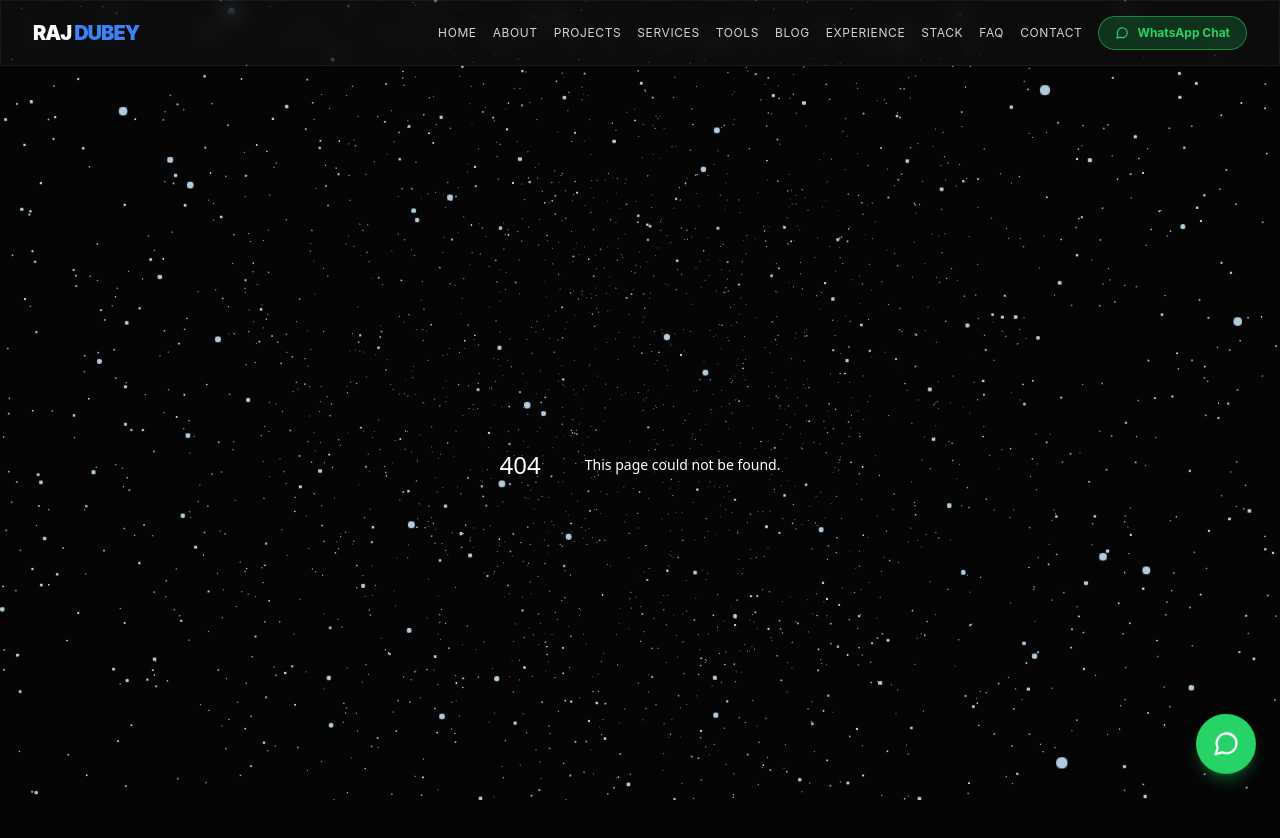
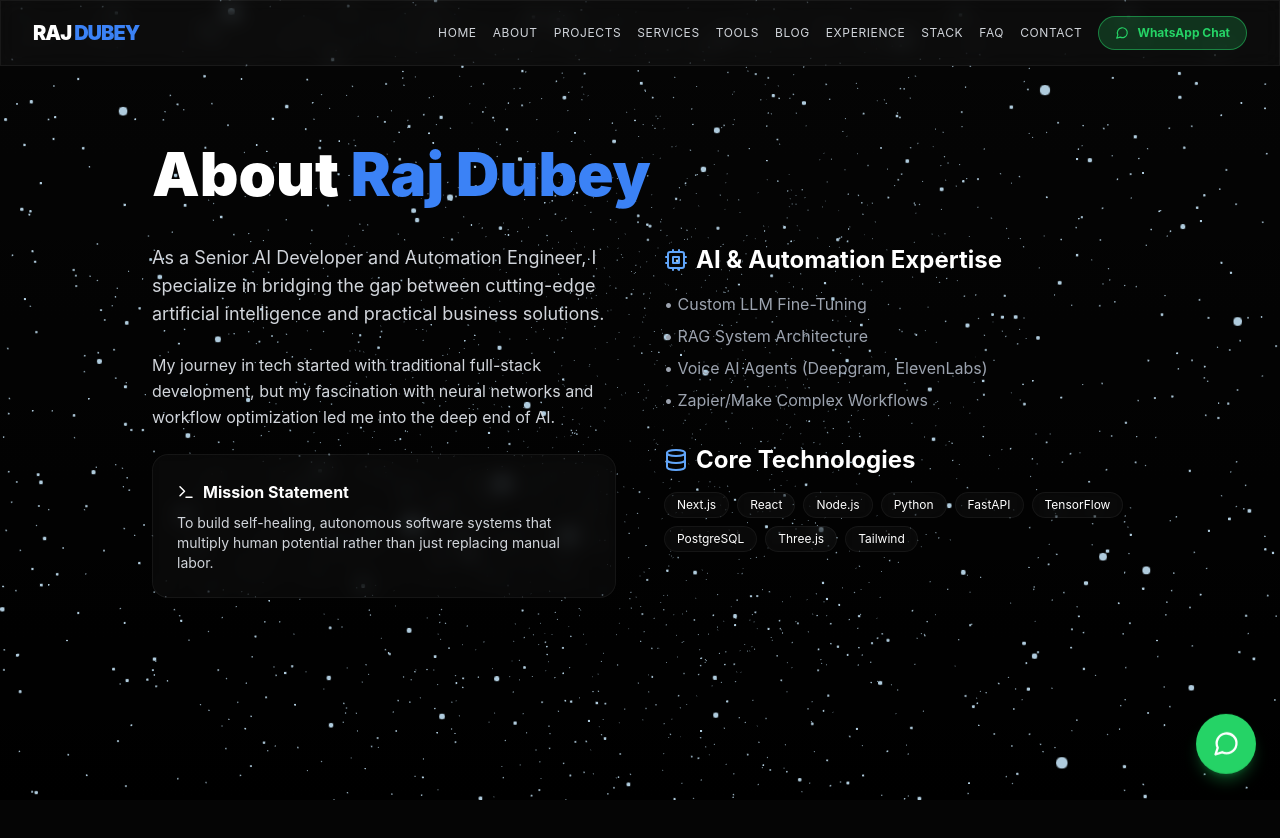
Before and after one commit to rajr432/novaforge-app-1773338656768, a Next.js app: page /about in a window 1280 px wide. Before the commit this address had no page. Shown: the top 838 px of the page. After the commit the page ends 800 px from the top, so only its background shows below. Built offline with nearby package versions, Linux system fonts and the light colour scheme.

Commit message:
Initial commit from NovaForge: app/about/page.tsx

```diff
--- /dev/null
+++ b/app/about/page.tsx
@@ -0,0 +1,44 @@
+import { Terminal, Database, Cpu } from 'lucide-react';
+
+export default function About() {
+  return (
+    <div className="max-w-5xl mx-auto p-6 py-20">
+      <h1 className="text-4xl md:text-6xl font-black mb-10">About <span className="text-blue-500">Raj Dubey</span></h1>
+
+      <div className="grid md:grid-cols-2 gap-12">
+        <div className="space-y-6 text-gray-300 leading-relaxed">
+          <p className="text-lg">
+            As a Senior AI Developer and Automation Engineer, I specialize in bridging the gap between cutting-edge artificial intelligence and practical business solutions.
+          </p>
+          <p>
+            My journey in tech started with traditional full-stack development, but my fascination with neural networks and workflow optimization led me into the deep end of AI.
+          </p>
+          <div className="p-6 glass-panel rounded-2xl border-l-4 border-blue-500">
+            <h3 className="font-bold text-white mb-2 flex items-center gap-2"><Terminal size={18}/> Mission Statement</h3>
+            <p className="text-sm">To build self-healing, autonomous software systems that multiply human potential rather than just replacing manual labor.</p>
+          </div>
+        </div>
+
+        <div className="space-y-8">
+          <div>
+            <h2 className="text-2xl font-bold mb-4 flex items-center gap-2"><Cpu size={24} className="text-blue-400"/> AI & Automation Expertise</h2>
+            <ul className="space-y-2 text-gray-400">
+              <li className="flex items-center gap-2">• Custom LLM Fine-Tuning</li>
+              <li className="flex items-center gap-2">• RAG System Architecture</li>
+              <li className="flex items-center gap-2">• Voice AI Agents (Deepgram, ElevenLabs)</li>
+              <li className="flex items-center gap-2">• Zapier/Make Complex Workflows</li>
+            </ul>
+          </div>
+          <div>
+            <h2 className="text-2xl font-bold mb-4 flex items-center gap-2"><Database size={24} className="text-blue-400"/> Core Technologies</h2>
+            <div className="flex flex-wrap gap-2">
+              {['Next.js', 'React', 'Node.js', 'Python', 'FastAPI', 'TensorFlow', 'PostgreSQL', 'Three.js', 'Tailwind'].map(tech => (
+                <span key={tech} className="px-3 py-1 glass-panel text-xs rounded-full">{tech}</span>
+              ))}
+            </div>
+          </div>
+        </div>
+      </div>
+    </div>
+  );
+}
```
